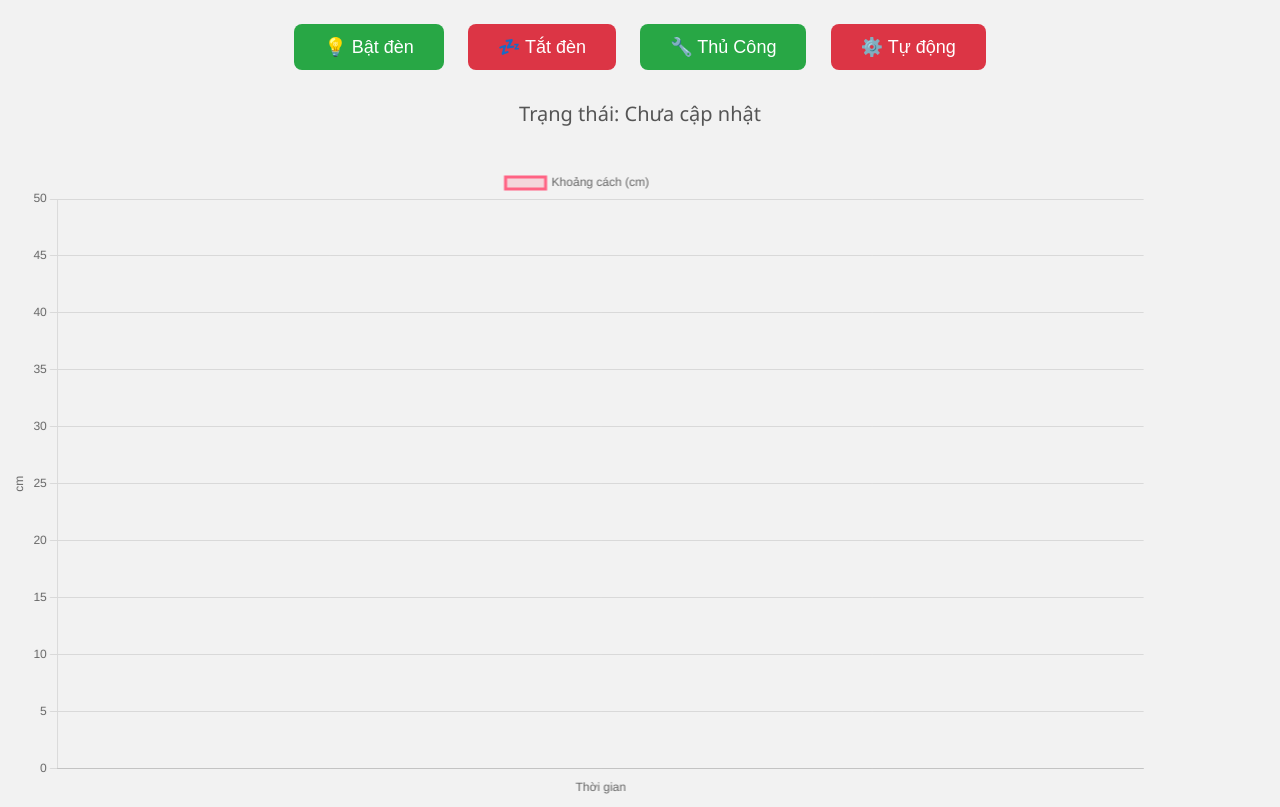
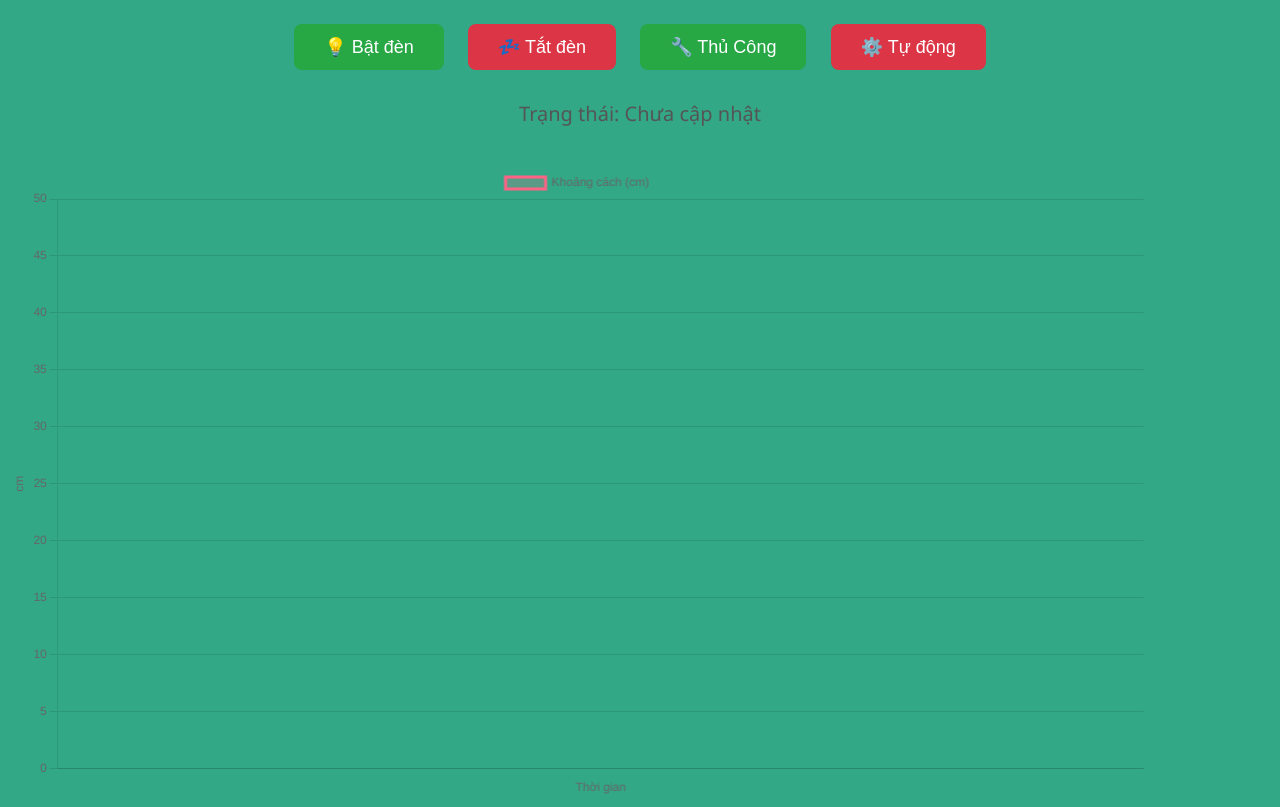
Before and after one commit to kaitokun2k5/iot-nhom4, a plain HTML site: page index.html in a window 1280 px wide. Shown: the part 138-945 px from the top of the page. Drawn offline with nearby package versions, Linux system fonts and the light colour scheme; no server answers.

Commit message:
Update index.html

```diff
--- a/index.html
+++ b/index.html
@@ -6,7 +6,7 @@
   <style>
     body {
       font-family: 'Segoe UI', Tahoma, Geneva, Verdana, sans-serif;
-      background: #f2f2f2;
+      background: #32a887;
       text-align: center;
       padding-top: 50px;
     }
```
